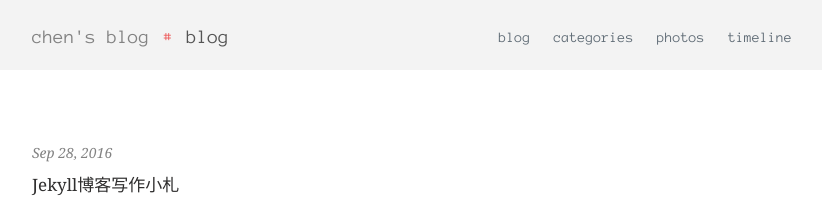
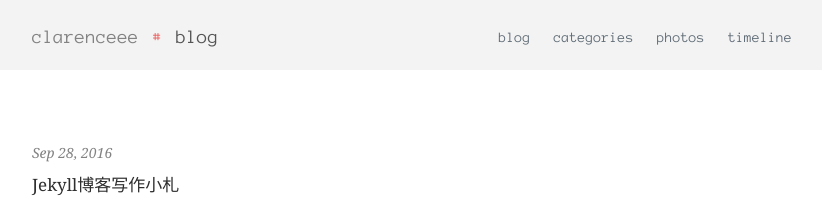
Before and after one commit to elbowzhang/elbow95.github.io, a Jekyll site: the page built from header/blog.html, in a window 1280 px wide. Shown: the top 220 px of the page, without its empty margins (228-1050 px from the left). Built offline with Jekyll 4.4.1, drawn with Linux system fonts in a browser that asks for light colours.

Commit message:
change site name and url

```diff
--- a/_config.yml
+++ b/_config.yml
@@ -6,7 +6,7 @@
 # 'jekyll serve'. If you change this file, please restart the server process.
 
 # Site settings
-title: chen's blog
+title: clarenceee
 email: zhouzhouatchina@msn.cn
 description: > # this means to ignore newlines until "baseurl:"
 sitedescription: >
@@ -14,7 +14,7 @@ sitedescription: >
    , hosted on <a href="https://pages.github.com/" target="_black"> Github Pages </a> and
    inspired by<a href="http://marcgg.com/" target="_black"> marcgg </a>.
 baseurl: "" # the subpath of your site, e.g. /blog
-url: "http://elbow95.github.io"
+url: "http://www.elbow95.me"
 github_username: elbow95
 permalink: /blog/:title.html
 port: 5001
--- a/header/archive.html
+++ b/header/archive.html
@@ -1,6 +1,6 @@
 ---
 layout: default
-title:  archive - chen's blog
+title:  archive - clarenceee
 category: archive
 ---
 <ul class="post-archive">
--- a/header/blog.html
+++ b/header/blog.html
@@ -1,6 +1,6 @@
 ---
 layout: default
-title: blog - chen's blog
+title: blog - clarenceee
 category: blog
 ---
 
--- a/header/categories.html
+++ b/header/categories.html
@@ -1,6 +1,6 @@
 ---
 layout: default
-title:  categories - chen's blog
+title:  categories - clarenceee
 category: categories
 ---
 
--- a/header/photos.html
+++ b/header/photos.html
@@ -1,6 +1,6 @@
 ---
 layout: photos
-title : photos - chen's blog
+title : photos - clarenceee
 category: photos
 photos: favorites
 ---
--- a/header/timeline.html
+++ b/header/timeline.html
@@ -1,6 +1,6 @@
 ---
 layout: default
-title:  timeline - chen's blog
+title:  timeline - clarenceee
 category: timeline
 ---
 
```
